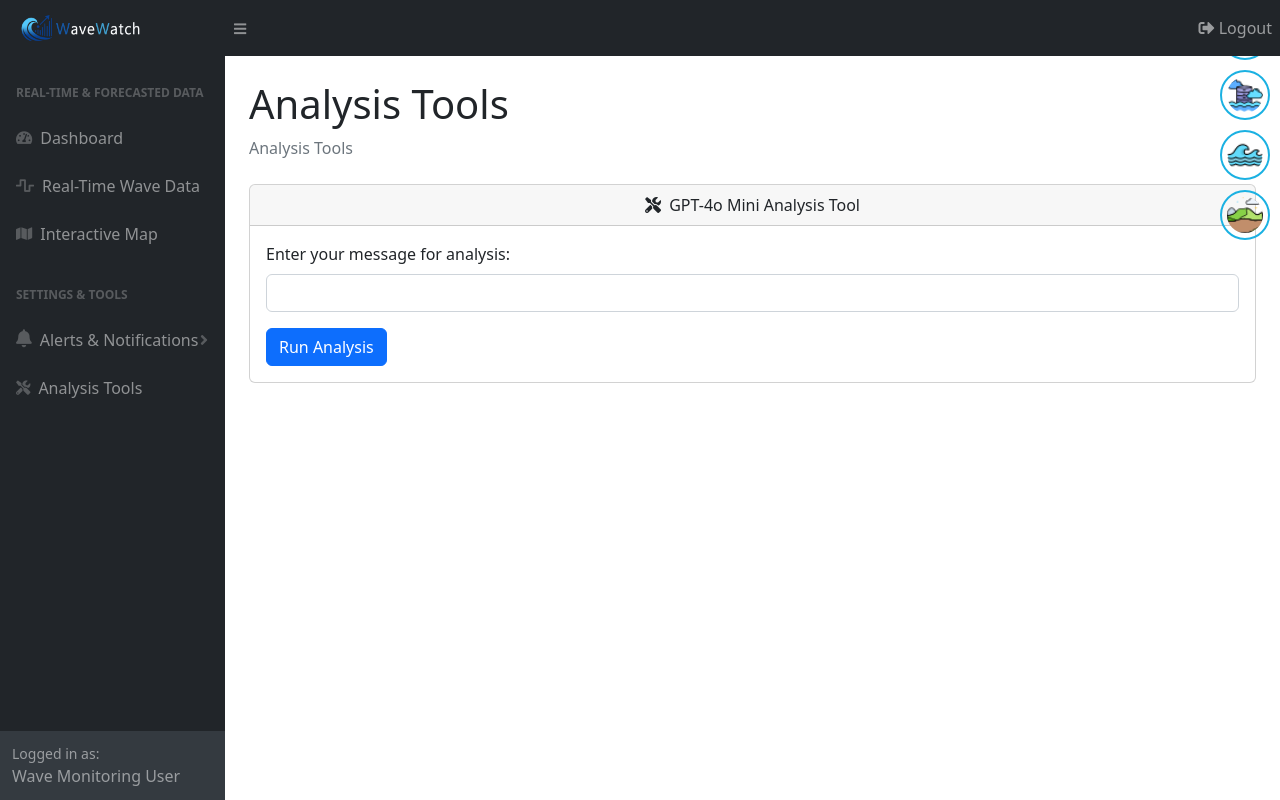
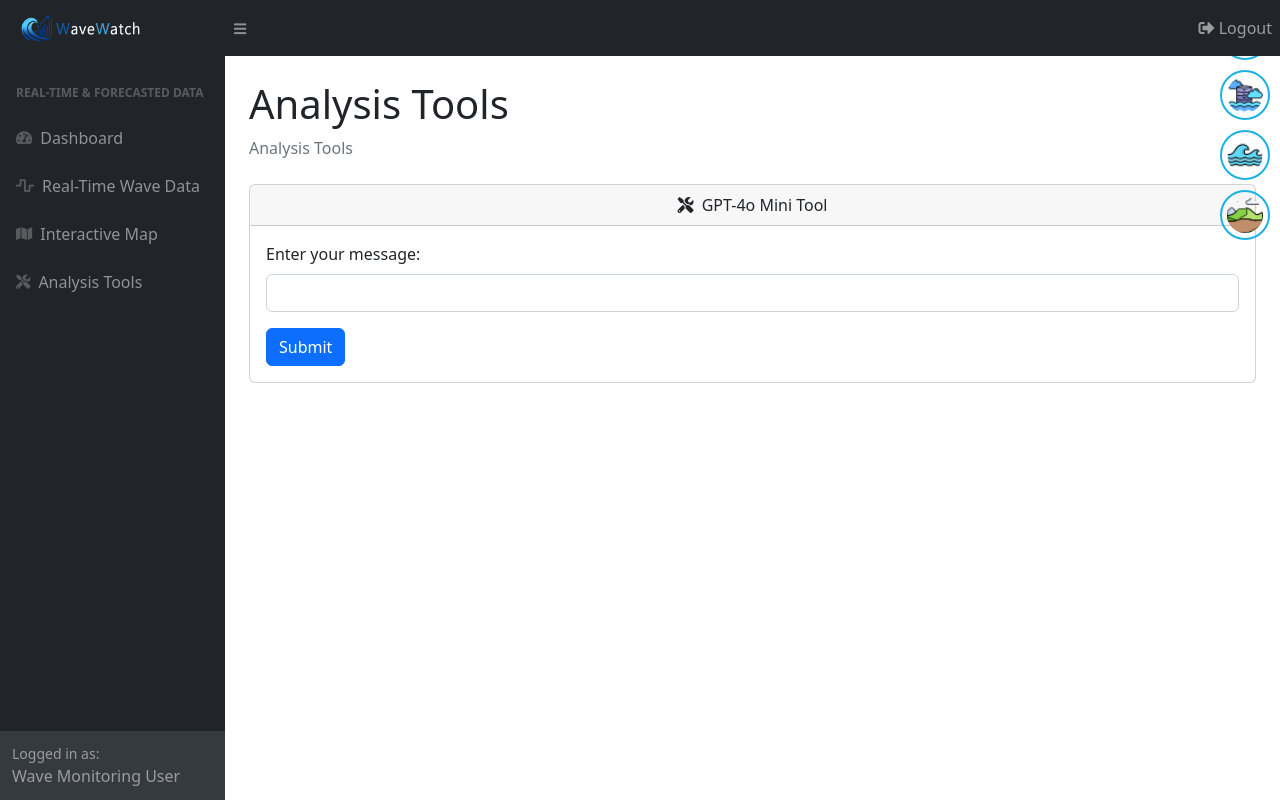
Before and after one commit to tonzzskie/waveheight, a Flask app: template wave_height/templates/analysis_tools.html in a window 1280 px wide. Run offline with Flask 3, Linux system fonts and the light colour scheme; the template is opened without the code that fills it, so the values that code supplies are empty.

Commit message:
Updated analyis_tools page

```diff
--- a/wave_height/templates/analysis_tools.html
+++ b/wave_height/templates/analysis_tools.html
@@ -44,7 +44,7 @@
                         </a>
 
                         <!-- Settings & Tools Section -->
-                        <div class="sb-sidenav-menu-heading">Settings & Tools</div>
+                        <!-- <div class="sb-sidenav-menu-heading">Tools</div>
                         <a class="nav-link collapsed" href="#" data-bs-toggle="collapse" data-bs-target="#collapseAlerts" aria-expanded="false" aria-controls="collapseAlerts">
                             <div class="sb-nav-link-icon"><i class="fas fa-bell"></i></div>
                             Alerts & Notifications
@@ -55,7 +55,7 @@
                                 <a class="nav-link" href="manage-alerts.html">Manage Alerts</a>
                                 <a class="nav-link" href="custom-thresholds.html">Custom Thresholds</a>
                             </nav>
-                        </div>
+                        </div> -->
                         <!-- <a class="nav-link" href="historical-data.html">
                             <div class="sb-nav-link-icon"><i class="fas fa-history"></i></div>
                             Historical Data
@@ -101,15 +101,15 @@
                     <div class="card mb-4">
                         <div class="card-header">
                             <i class="fas fa-tools me-1"></i>
-                            GPT-4o Mini Analysis Tool
+                            GPT-4o Mini Tool
                         </div>
                         <div class="card-body">
                             <form action="{{ url_for('analysis_tools') }}" method="post">
                                 <div class="mb-3">
-                                    <label for="userMessage" class="form-label">Enter your message for analysis:</label>
+                                    <label for="userMessage" class="form-label">Enter your message:</label>
                                     <input type="text" id="userMessage" name="userMessage" class="form-control" required>
                                 </div>
-                                <button type="submit" class="btn btn-primary">Run Analysis</button>
+                                <button type="submit" class="btn btn-primary">Submit</button>
                             </form>
                         </div>
                     </div>
```
